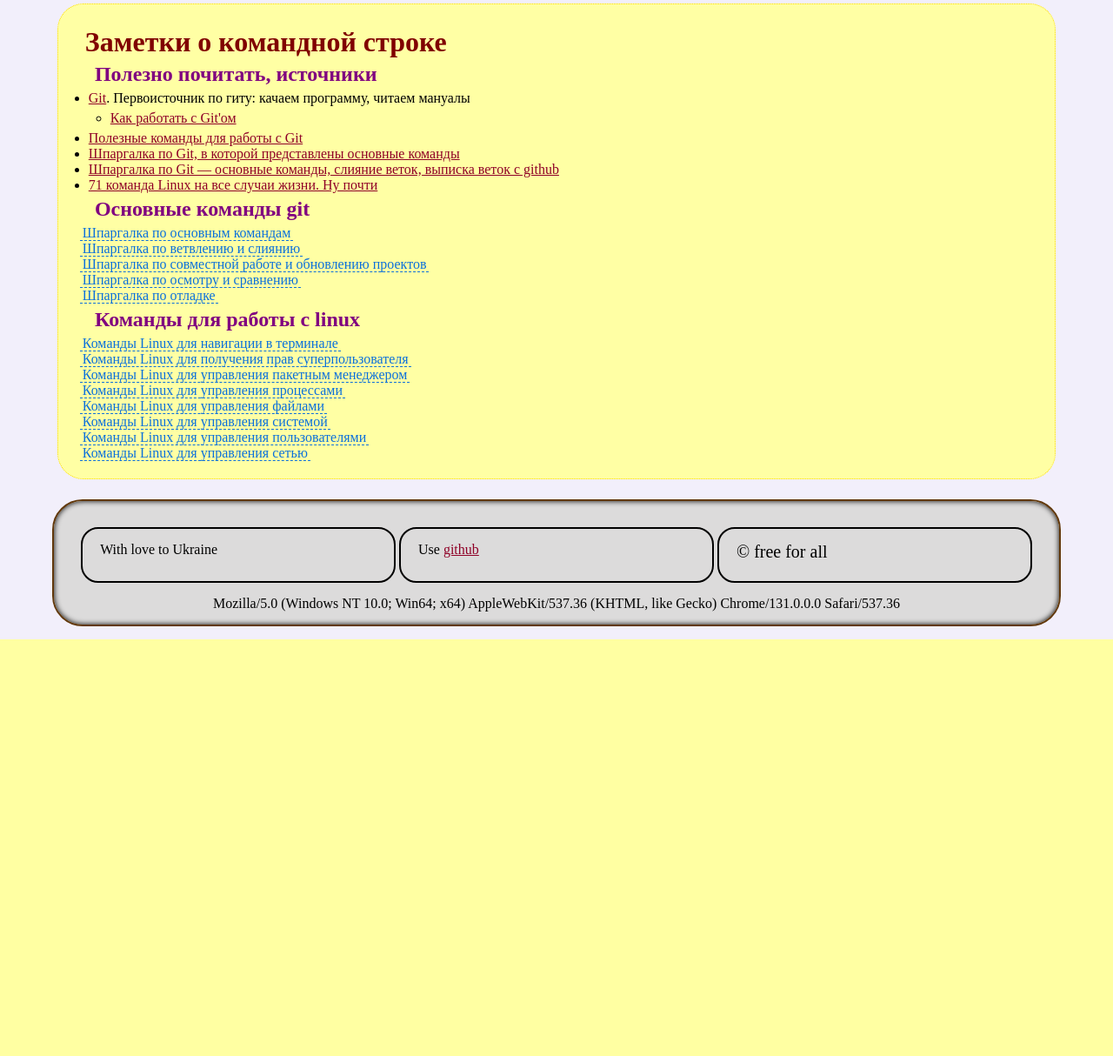
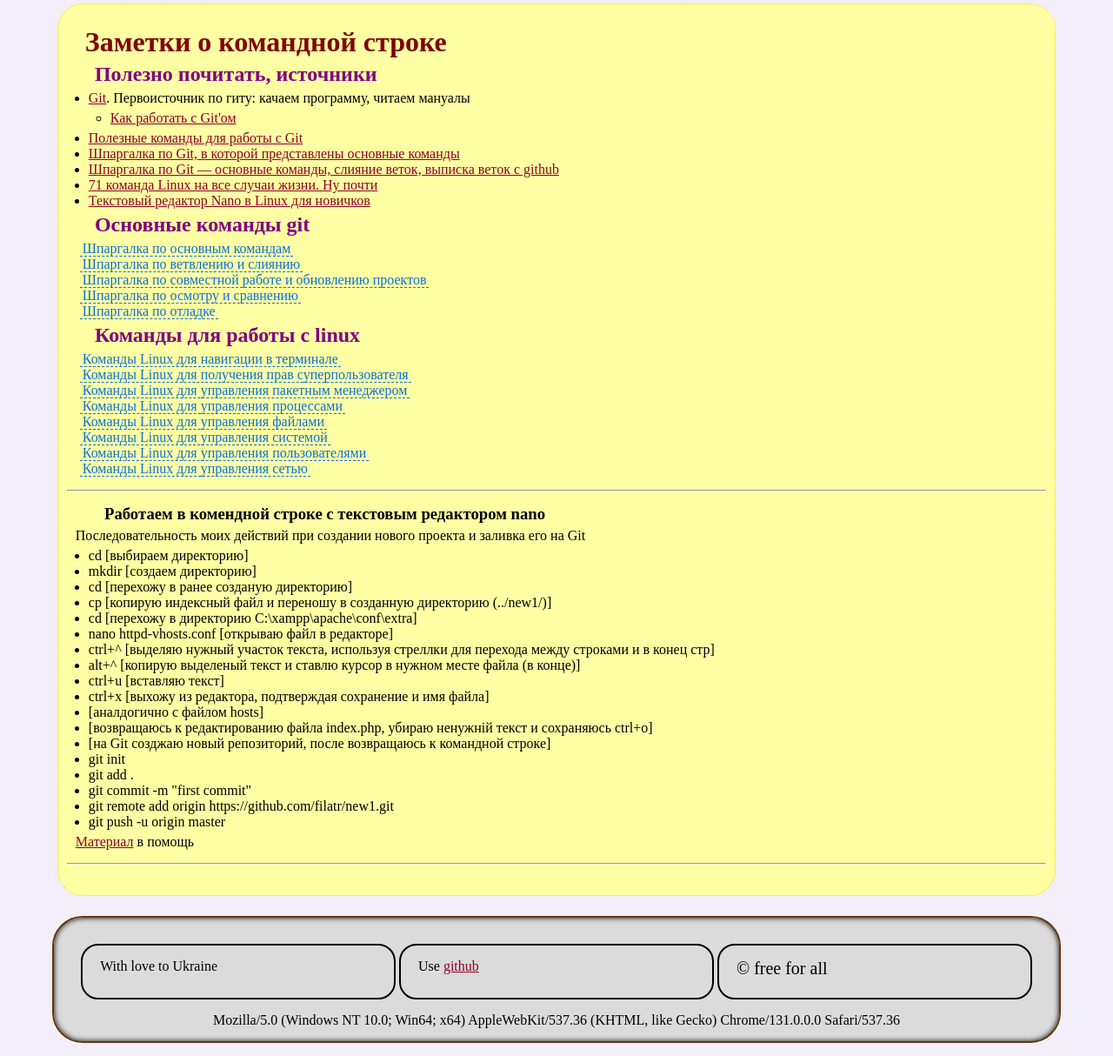
Before and after one commit to filatr/filatr-pr.github.io, a PHP site: page /github/ in a window 1280 px wide. Shown: the part 305-1519 px from the top of the page at 87% size. Before the commit the page ends 1040 px from the top, so only its background shows below. Run offline with PHP 8.4, Linux system fonts and the light colour scheme; some libraries are stand-ins or nearby versions.

Commit message:
заметки по редактору nano

```diff
--- a/github/index.php
+++ b/github/index.php
@@ -22,6 +22,7 @@
 <li><a href="https://proglib.io/p/git-cheatsheet/" target="_blank">Шпаргалка по Git, в которой представлены основные команды</a></li>
 <li><a href="http://dev-lab.info/2013/08/шпаргалка-по-git-основные-команды-слиян/" target="_blank">Шпаргалка по Git — основные команды, слияние веток, выписка веток с github</a></li>
 <li><a href="https://lifehacker.ru/komandy-linux/" target="_blank">71 команда Linux на все случаи жизни. Ну почти </a></li>
+<li><a href="https://losst.ru/tekstovyj-redaktor-nano-v-linux-dlya-novichkov" target="_blank">Текстовый редактор Nano в Linux для новичков</a></li>
 </ul>
 
 <h2>Основные команды git</h2>
@@ -277,6 +278,32 @@
     <p><span class="like_b">ping</span>. Показывает, подключены ли вы к сети, и помогает определить качество связи.</p>
 </div>
 </div>
+<hr>
+<h3>Работаем в комендной строке с текстовым редактором nano</h3>
+<p>Последовательность моих действий при создании нового проекта и заливка его на Git</p>
+<ul>
+<li>cd [выбираем директорию]</li>
+<li>mkdir [создаем директорию]</li>
+<li>cd [перехожу в ранее созданую директорию]</li>
+<li>cp [копирую индексный файл и переношу в созданную директорию (../new1/)]</li>
+<li>cd [перехожу в директорию C:\xampp\apache\conf\extra]</li>
+<li>nano httpd-vhosts.conf [открываю файл в редакторе]</li>
+<li>ctrl+^ [выделяю нужный участок текста, используя стреллки для перехода между строками и в конец стр]</li>
+<li>alt+^ [копирую выделеный текст и ставлю курсор в нужном месте файла (в конце)]</li>
+<li>ctrl+u [вставляю текст]</li>
+<li>ctrl+x [выхожу из редактора, подтверждая сохранение и имя файла]</li>
+<li>[аналдогично с файлом hosts]</li>
+<li>[возвращаюсь к редактированию файла index.php, убираю ненужній текст и сохраняюсь ctrl+o]</li>
+<li>[на Git созджаю новый репозиторий, после возвращаюсь к командной строке]</li>
+<li>git init</li>
+<li>git add .</li>
+<li>git commit -m "first commit"</li>
+<li>git remote add origin https://github.com/filatr/new1.git</li>
+<li>git push -u origin master</li>
+</ul>
+<p><a href="https://losst.ru/tekstovyj-redaktor-nano-v-linux-dlya-novichkov" target="_blank">Материал</a> в помощь</p>
+<hr>
+
 </div>
 <?php include ("{$_SERVER['DOCUMENT_ROOT']}/template/inc/footer.php"); ?>
 </body>
```
